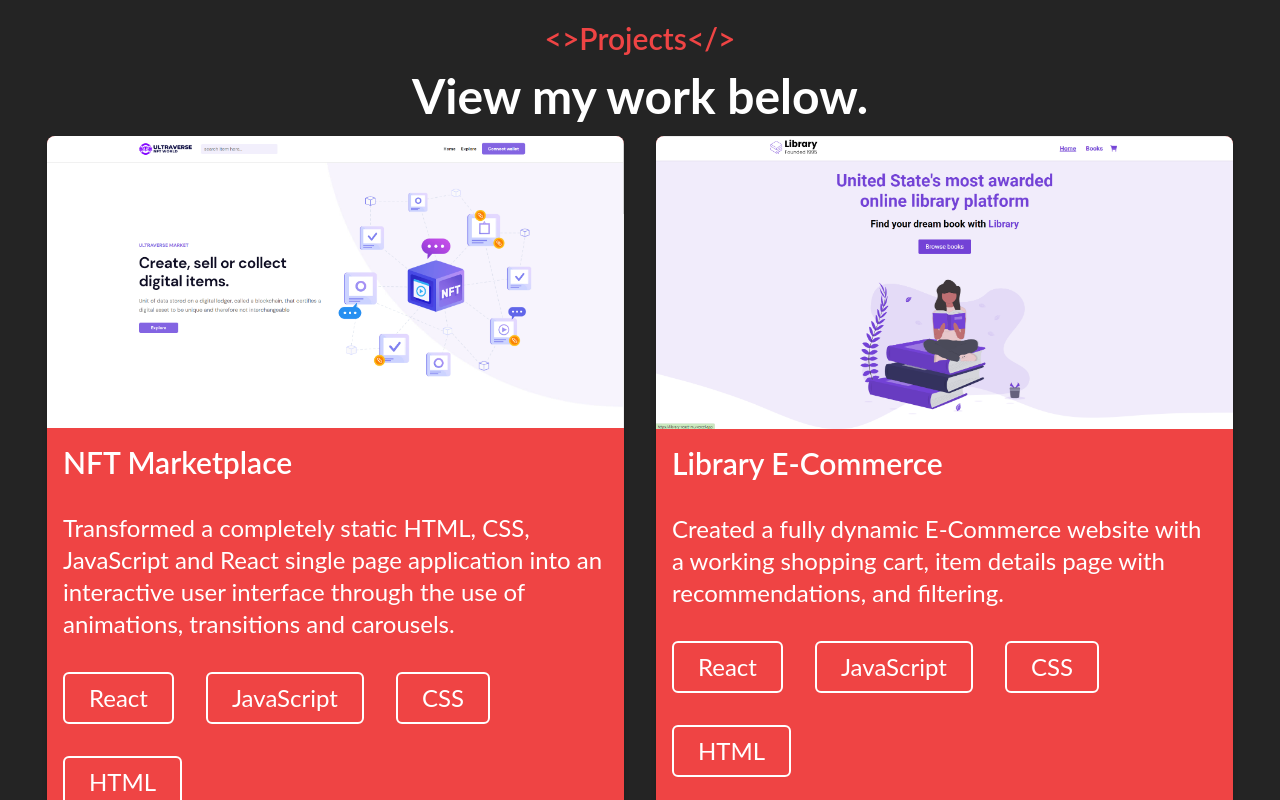
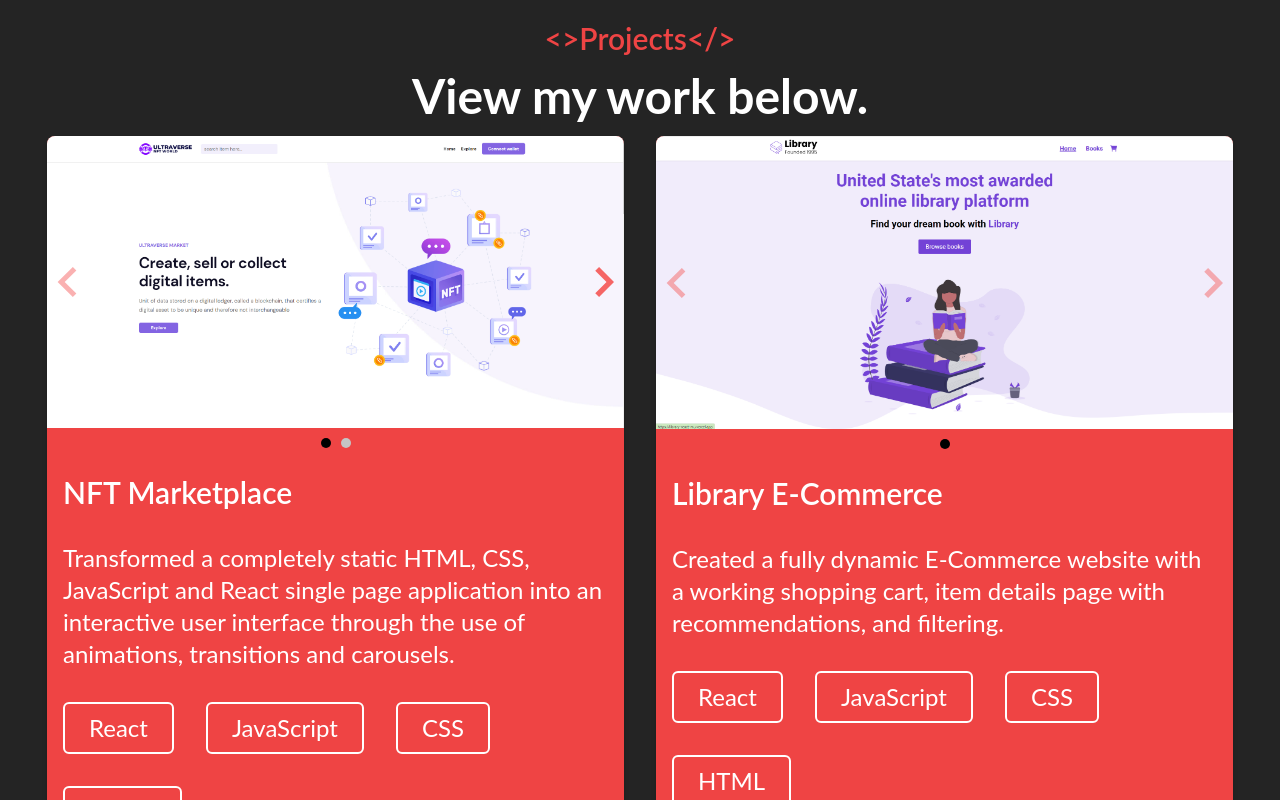
Before and after one commit to jvariara/eportfolio-react, a React (Create React App) app: page / in a window 1280 px wide. Shown: the part 860-1660 px from the top of the page. Built offline with nearby package versions, Linux system fonts and the light colour scheme.

Commit message:
Added Picture Carousel

```diff
--- a/package.json
+++ b/package.json
@@ -10,6 +10,7 @@
     "@testing-library/jest-dom": "^5.16.5",
     "@testing-library/react": "^13.4.0",
     "@testing-library/user-event": "^13.5.0",
+    "keen-slider": "^6.8.5",
     "react": "^18.2.0",
     "react-dom": "^18.2.0",
     "react-icons": "^4.7.1",
--- a/src/components/Project.jsx
+++ b/src/components/Project.jsx
@@ -1,11 +1,88 @@
-import React from "react";
+import React, { useState } from "react";
+import { useKeenSlider } from "keen-slider/react";
+import "keen-slider/keen-slider.min.css";
 
 const Project = ({ project }) => {
+  const [currentSlide, setCurrentSlide] = useState(0);
+  const [loaded, setLoaded] = useState(false);
+  const [sliderRef, instanceRef] = useKeenSlider({
+    initial: 0,
+    slideChanged(slider) {
+      setCurrentSlide(slider.track.details.rel);
+    },
+    created() {
+      setLoaded(true);
+    },
+  });
+
+  function Arrow(props) {
+    const disabeld = props.disabled ? " arrow--disabled" : "";
+    return (
+      <svg
+        onClick={props.onClick}
+        className={`arrow ${
+          props.left ? "arrow--left" : "arrow--right"
+        } ${disabeld}`}
+        xmlns="http://www.w3.org/2000/svg"
+        viewBox="0 0 24 24"
+      >
+        {props.left && (
+          <path d="M16.67 0l2.83 2.829-9.339 9.175 9.339 9.167-2.83 2.829-12.17-11.996z" />
+        )}
+        {!props.left && (
+          <path d="M5 3l3.057-3 11.943 12-11.943 12-3.057-3 9-9z" />
+        )}
+      </svg>
+    );
+  }
+
   return (
     <div className="rounded-lg bg-red-500 overflow-hidden shadow-md">
-      <figure>
-        <img src={project.picture} alt="" />
-      </figure>
+      <div className="navigation-wrapper">
+        <div ref={sliderRef} className="keen-slider">
+          {project.pictures.map((picture) => (
+            <img className="keen-slider__slide" src={picture} alt="" />
+          ))}
+        </div>
+        {loaded && instanceRef.current && (
+          <>
+            <Arrow
+              left
+              onClick={(e) =>
+                e.stopPropagation() || instanceRef.current?.prev()
+              }
+              disabled={currentSlide === 0}
+            />
+
+            <Arrow
+              onClick={(e) =>
+                e.stopPropagation() || instanceRef.current?.next()
+              }
+              disabled={
+                currentSlide ===
+                instanceRef.current.track.details.slides.length - 1
+              }
+            />
+          </>
+        )}
+      </div>
+      {loaded && instanceRef.current && (
+        <div className="dots">
+          {[
+            ...Array(instanceRef.current.track.details.slides.length).keys(),
+          ].map((idx) => {
+            return (
+              <button
+                key={idx}
+                onClick={() => {
+                  instanceRef.current?.moveToIdx(idx);
+                }}
+                className={"dot" + (currentSlide === idx ? " active" : "")}
+              ></button>
+            );
+          })}
+        </div>
+      )}
       <div className="bg-red-500">
         <h1 className="text-white text-3xl font-semibold p-4">
           {project.title}
--- a/src/components/Projects.jsx
+++ b/src/components/Projects.jsx
@@ -1,4 +1,4 @@
-import React from "react";
+import React, { useState } from "react";
 import { projects } from "../data";
 import Project from "./Project";
 
--- a/src/data.js
+++ b/src/data.js
@@ -11,7 +11,7 @@
     description:
       "Transformed a completely static HTML, CSS, JavaScript and React single page application into an interactive user interface through the use of animations, transitions and carousels.",
     tech: ["React", "JavaScript", "CSS", "HTML"],
-    picture: NFTLanding,
+    pictures: [NFTLanding, NFTLanding],
     certificate: true
   },
   {
@@ -22,7 +22,7 @@
     description:
       "Created a fully dynamic E-Commerce website with a working shopping cart, item details page with recommendations, and filtering.",
     tech: ["React", "JavaScript", "CSS", "HTML"],
-    picture: LibraryLanding,
+    pictures: [LibraryLanding],
   },
   {
     id: 3,
@@ -32,7 +32,7 @@
     description:
       "Designed, developed, and hosted from scratch a movie/TV lookup app using HTML5, CSS3 + BEM and React best practices.",
     tech: ["React", "Redux", "JavaScript", "CSS", "HTML"],
-    picture: MovieLanding,
+    pictures: [MovieLanding],
   },
   {
     id: 4,
@@ -42,6 +42,6 @@
     description:
       "Application clone based on Netflix which uses Firebase for Google Sign-in/Logout Authentication as well as for the user database.",
     tech: ["React", "Firebase", "Tailwind", "JavaScript", "HTML"],
-    picture: NetflixLanding,
+    pictures: [NetflixLanding],
   },
 ];
--- a/src/index.css
+++ b/src/index.css
@@ -14,3 +14,70 @@
   background-color: #242424;
   font-family: "Lato", sans-serif;
 }
+
+/* CAROUSEL */
+[class^="number-slide"],
+[class*=" number-slide"] {
+  background: grey;
+  display: flex;
+  align-items: center;
+  justify-content: center;
+  font-size: 50px;
+  color: #fff;
+  font-weight: 500;
+  height: 300px;
+  max-height: 100vh;
+}
+
+.navigation-wrapper {
+  position: relative;
+}
+
+.dots {
+  display: flex;
+  padding: 10px 0;
+  justify-content: center;
+}
+
+.dot {
+  border: none;
+  width: 10px;
+  height: 10px;
+  background: #c5c5c5;
+  border-radius: 50%;
+  margin: 0 5px;
+  padding: 5px;
+  cursor: pointer;
+}
+
+.dot:focus {
+  outline: none;
+}
+
+.dot.active {
+  background: #000;
+}
+
+.arrow {
+  width: 30px;
+  height: 30px;
+  position: absolute;
+  top: 50%;
+  transform: translateY(-50%);
+  -webkit-transform: translateY(-50%);
+  fill: #f56565;
+  cursor: pointer;
+}
+
+.arrow--left {
+  left: 5px;
+}
+
+.arrow--right {
+  left: auto;
+  right: 5px;
+}
+
+.arrow--disabled {
+  opacity: 0.5;
+}
```
Also changed, not shown: src/assets/projects/NFTMarket/NFTCollections.png (added), 1 other file (tests, documents, lock files or other folders).
